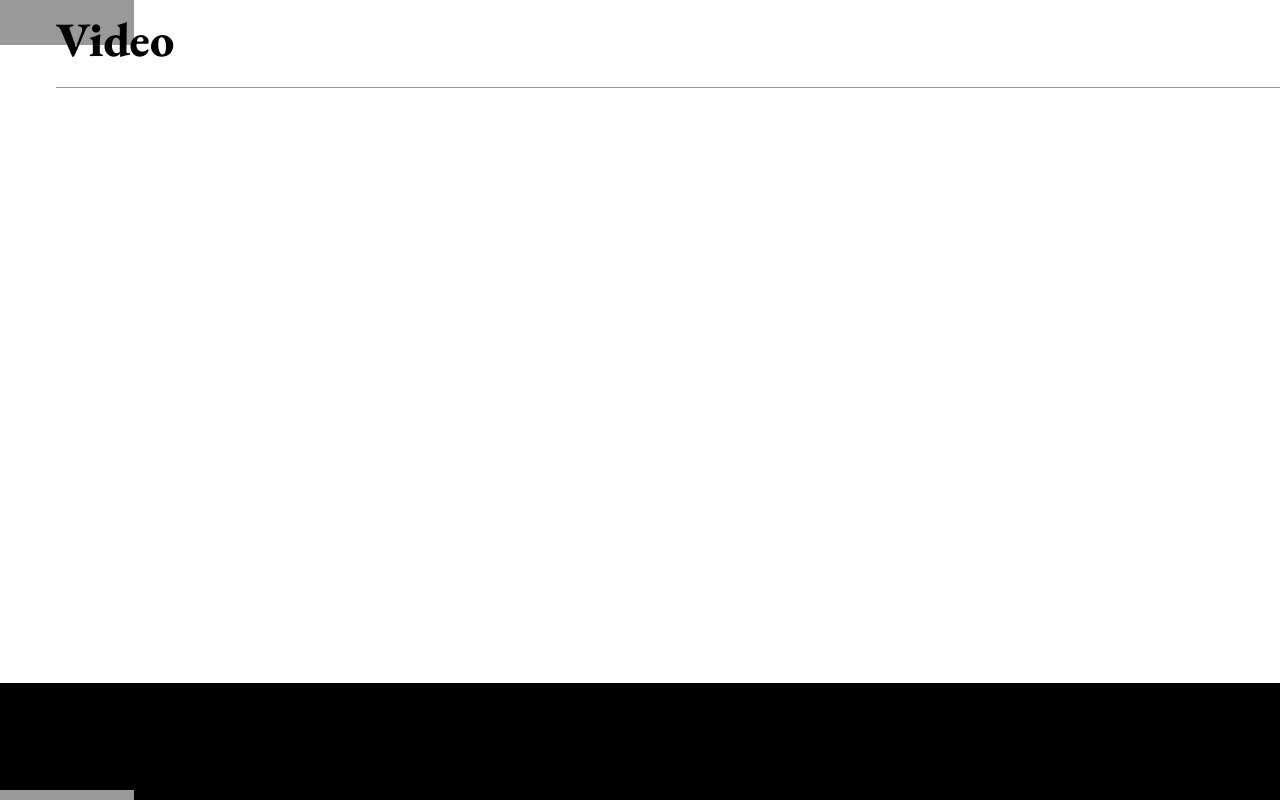
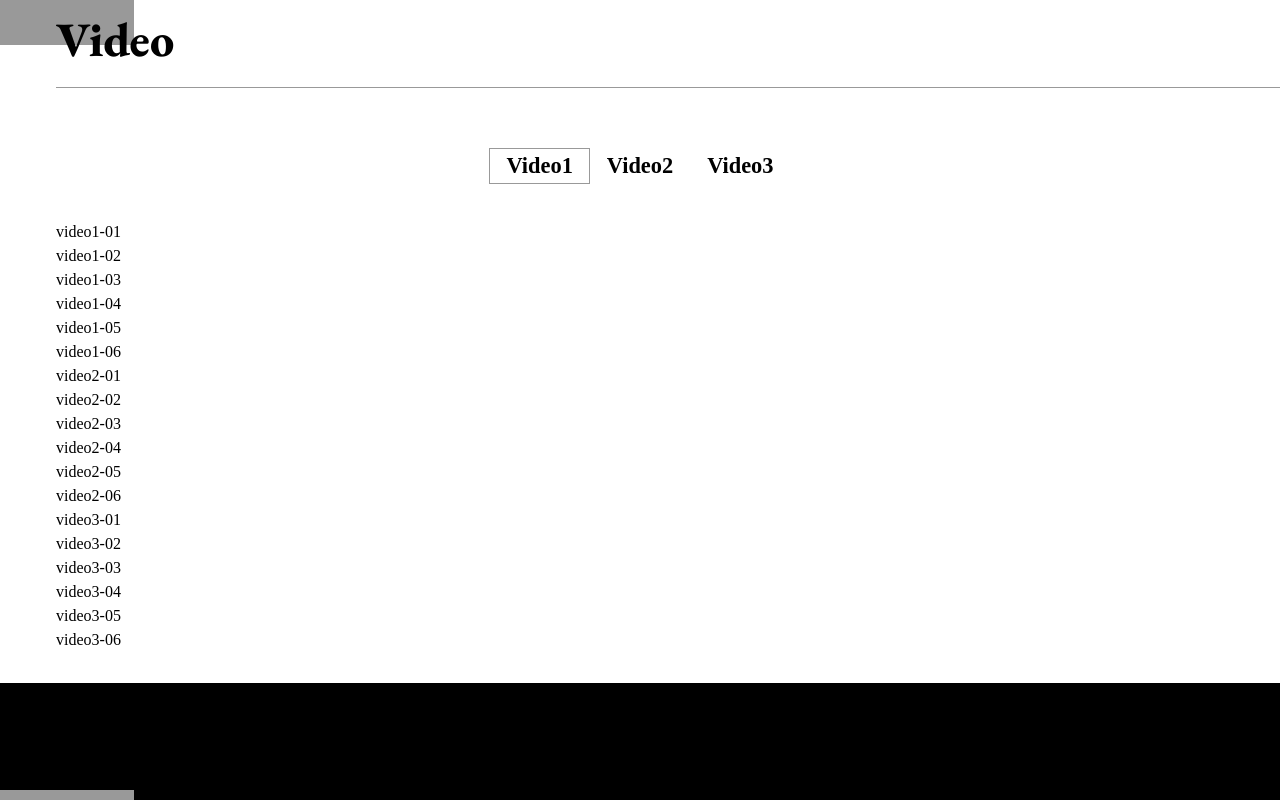
Before and after one commit to pam7461/portfolio01, a plain HTML site: page index.html in a window 1280 px wide. Shown: the part 3317-4117 px from the top of the page. Drawn offline with Linux system fonts and the light colour scheme; a web font is replaced by a local one.

Commit message:
Add files via upload

```diff
--- a/index.html
+++ b/index.html
@@ -439,6 +439,24 @@
                 font-size:0.9em;
             }
 
+            /* PORT SECTION */
+            .port-tab{
+                margin-bottom:36px;
+                display:flex;
+                flex-flow:row nowrap;
+                justify-content: center;
+            }
+            .port-tab li{
+                margin:0 16px;
+                font-weight:700;
+                font-size:1.2em;
+                text-transform:capitalize;
+                cursor:pointer;
+                border-bottom:1px solid transparent;
+            }
+            .port-tab li:hover,.port-tab li.active{
+                border-bottom-color:#999;
+            }
 
             /* DESIGN SECTION */
             .design{
@@ -566,6 +584,15 @@
             }
             .contact li:last-child{
                 grid-area:2/1/3/-1;
+            }
+            .port-tab li {
+                margin:0;
+                border: 1px solid transparent;
+                padding:0 16px;
+                font-size: 1.4em;
+            }
+            .port-tab li:hover,.port-tab li.active{
+                border-color:#999;
             }
         }
 
@@ -791,7 +818,7 @@
                 </div>
                 <article class="art sec-con port-con design-con">
                     <ul class="port-tab design-tab">
-                        <li>banner</li>
+                        <li class="active">banner</li>
                         <li>detail</li>
                         <li>draft</li>
                         <li>etc</li>
@@ -838,7 +865,7 @@
                 </div>
                 <article class="art sec-con port-con publishing-con">
                     <ul class="port-tab publishing-tab">
-                        <li>mobile</li>
+                        <li class="active">mobile</li>
                         <li>desktop</li>
                         <li>responsive</li>
                     </ul>
@@ -874,6 +901,37 @@
                 <div class="sec-tit">
                     <h2>video</h2>
                 </div>
+                <article class="art sec-con port-con video-con">
+                    <ul class="port-tab video-tab">
+                        <li class="active">video1</li>
+                        <li>video2</li>
+                        <li>video3</li>
+                    </ul>
+                    <ul class="port-list video1-list">
+                        <li><a href="#">video1-01</a></li>
+                        <li><a href="#">video1-02</a></li>
+                        <li><a href="#">video1-03</a></li>
+                        <li><a href="#">video1-04</a></li>
+                        <li><a href="#">video1-05</a></li>
+                        <li><a href="#">video1-06</a></li>
+                    </ul>
+                    <ul class="port-list video2-list">
+                        <li><a href="#">video2-01</a></li>
+                        <li><a href="#">video2-02</a></li>
+                        <li><a href="#">video2-03</a></li>
+                        <li><a href="#">video2-04</a></li>
+                        <li><a href="#">video2-05</a></li>
+                        <li><a href="#">video2-06</a></li>
+                    </ul>
+                    <ul class="port-list video3-list">
+                        <li><a href="#">video3-01</a></li>
+                        <li><a href="#">video3-02</a></li>
+                        <li><a href="#">video3-03</a></li>
+                        <li><a href="#">video3-04</a></li>
+                        <li><a href="#">video3-05</a></li>
+                        <li><a href="#">video3-06</a></li>
+                    </ul>
+                </article>
             </div>
         </section>
         <footer class="sec sec06 footer contact" id="contact">
```
